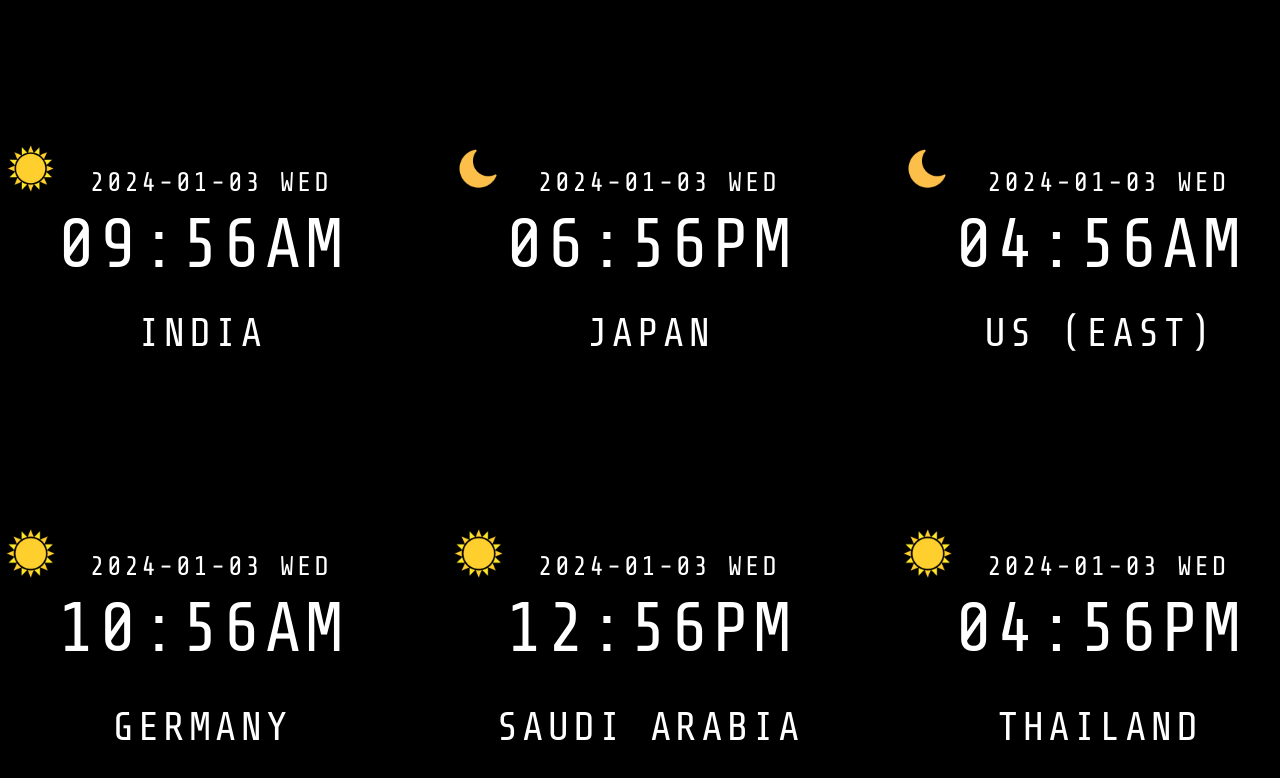
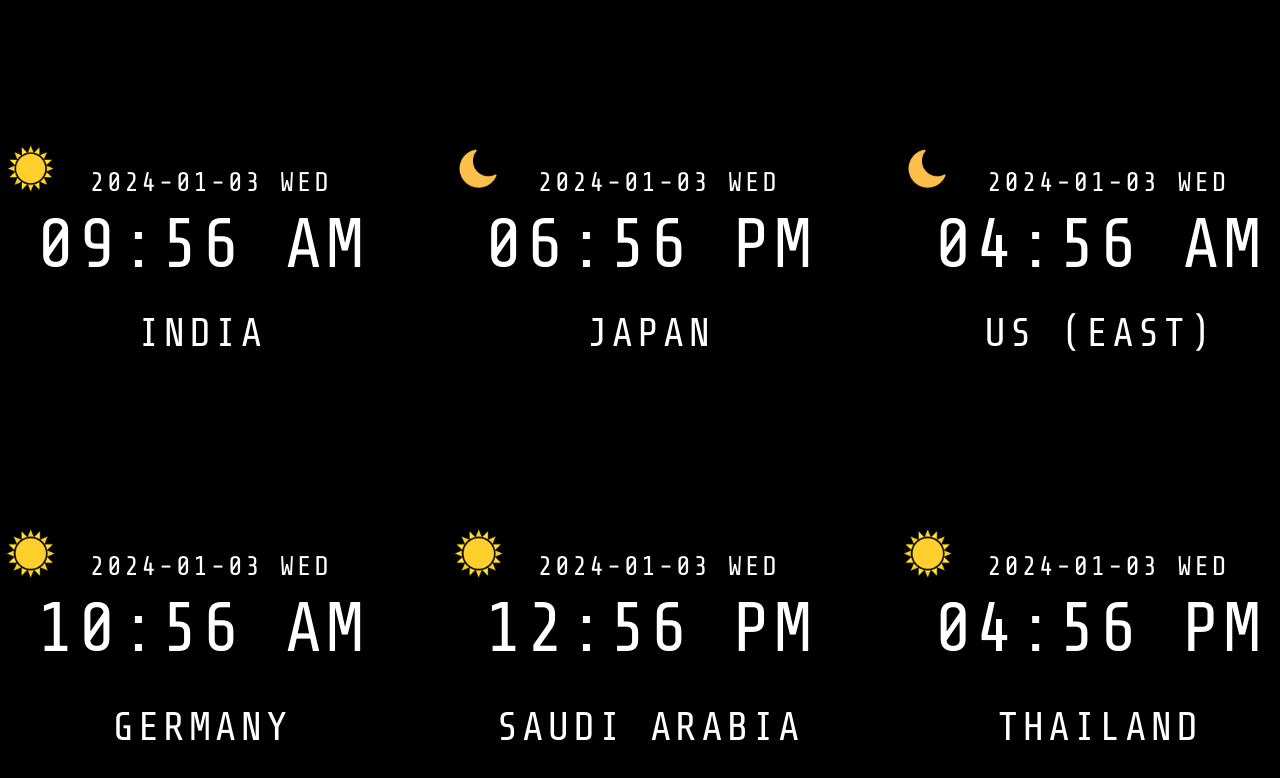
Before and after one commit to arulfrances/digitalclock, a plain HTML site: page index.html in a window 1280 px wide. Shown: the top 778 px of the page. Drawn offline with Linux system fonts and the light colour scheme.

Commit message:
Tweaked for 12 Hours Format with Spacing

```diff
--- a/index.html
+++ b/index.html
@@ -124,7 +124,7 @@
             var AmOrPm = hours >= 12 ? 'PM' : 'AM';
             hours = (hours % 12) || 12;
             var minutes = cd.getMinutes();
-            var finalTime = zeroPadding(hours,2) + ":" + zeroPadding(minutes,2)+ AmOrPm;
+            var finalTime = zeroPadding(hours,2) + ":" + zeroPadding(minutes,2)+ " "+AmOrPm;
 
             clock1.time1 = finalTime;
 
@@ -179,7 +179,7 @@
             var AmOrPm = hours >= 12 ? 'PM' : 'AM';
             hours = (hours % 12) || 12;
             var minutes = cd.getMinutes();
-            var finalTime = zeroPadding(hours,2) + ":" + zeroPadding(minutes,2) + AmOrPm;
+            var finalTime = zeroPadding(hours,2) + ":" + zeroPadding(minutes,2) + " "+AmOrPm;
 
             clock2.time2 = finalTime;
 
@@ -229,7 +229,7 @@
             var AmOrPm = hours >= 12 ? 'PM' : 'AM';
             hours = (hours % 12) || 12;
             var minutes = cd.getMinutes();
-            var finalTime = zeroPadding(hours,2) + ":" + zeroPadding(minutes,2)+ AmOrPm;
+            var finalTime = zeroPadding(hours,2) + ":" + zeroPadding(minutes,2)+ " "+AmOrPm;
 
             clock3.time3 = finalTime;
 
@@ -275,7 +275,7 @@
             var AmOrPm = hours >= 12 ? 'PM' : 'AM';
             hours = (hours % 12) || 12;
             var minutes = cd.getMinutes();
-            var finalTime = zeroPadding(hours,2) + ":" + zeroPadding(minutes,2)+AmOrPm;
+            var finalTime = zeroPadding(hours,2) + ":" + zeroPadding(minutes,2)+" "+AmOrPm;
 
             clock4.time4 = finalTime;
 
@@ -320,7 +320,7 @@
             var AmOrPm = hours >= 12 ? 'PM' : 'AM';
             hours = (hours % 12) || 12;
             var minutes = cd.getMinutes();
-            var finalTime = zeroPadding(hours,2) + ":" + zeroPadding(minutes,2)+AmOrPm;
+            var finalTime = zeroPadding(hours,2) + ":" + zeroPadding(minutes,2)+" "+AmOrPm;
 
             clock5.time5 = finalTime;
 
@@ -363,7 +363,7 @@
             var AmOrPm = hours >= 12 ? 'PM' : 'AM';
             hours = (hours % 12) || 12;
             var minutes = cd.getMinutes();
-            var finalTime = zeroPadding(hours,2) + ":" + zeroPadding(minutes,2) +AmOrPm;
+            var finalTime = zeroPadding(hours,2) + ":" + zeroPadding(minutes,2) +" "+AmOrPm;
 
             clock6.time6 = finalTime;
 
```
